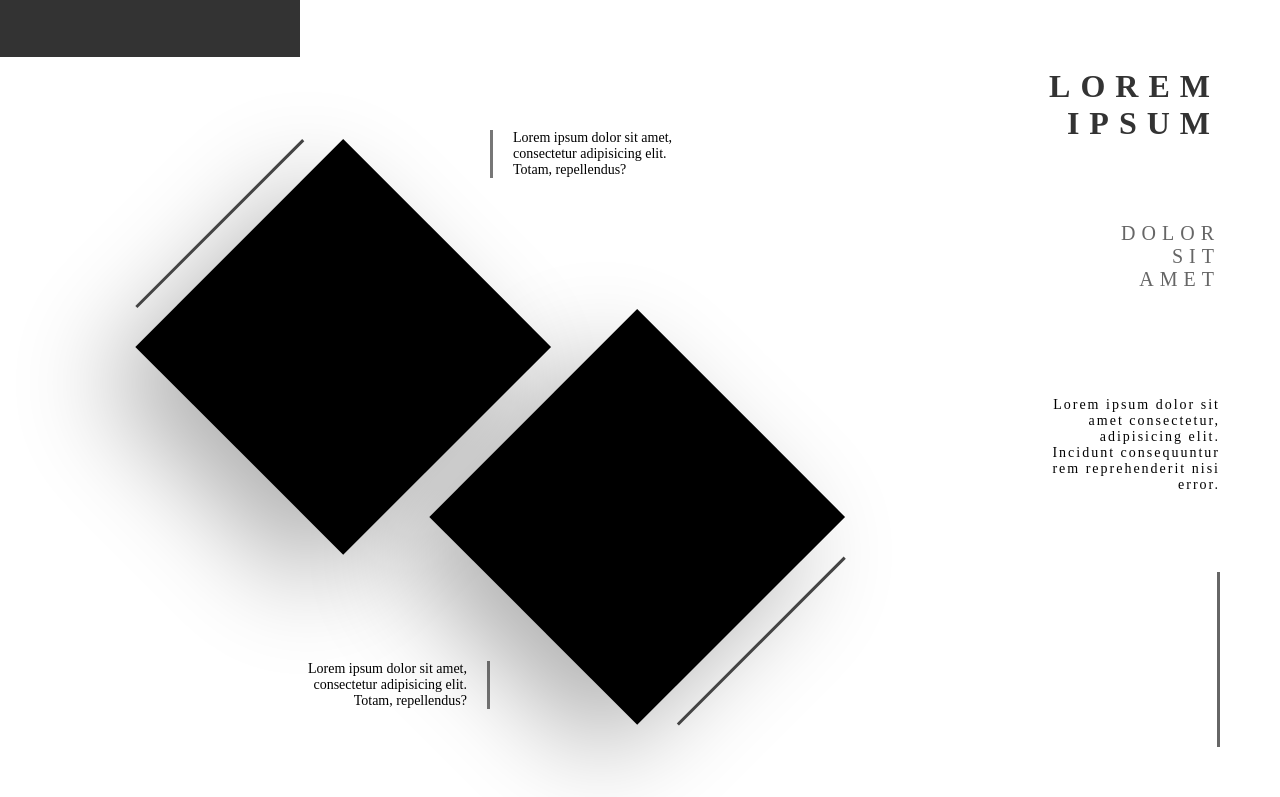
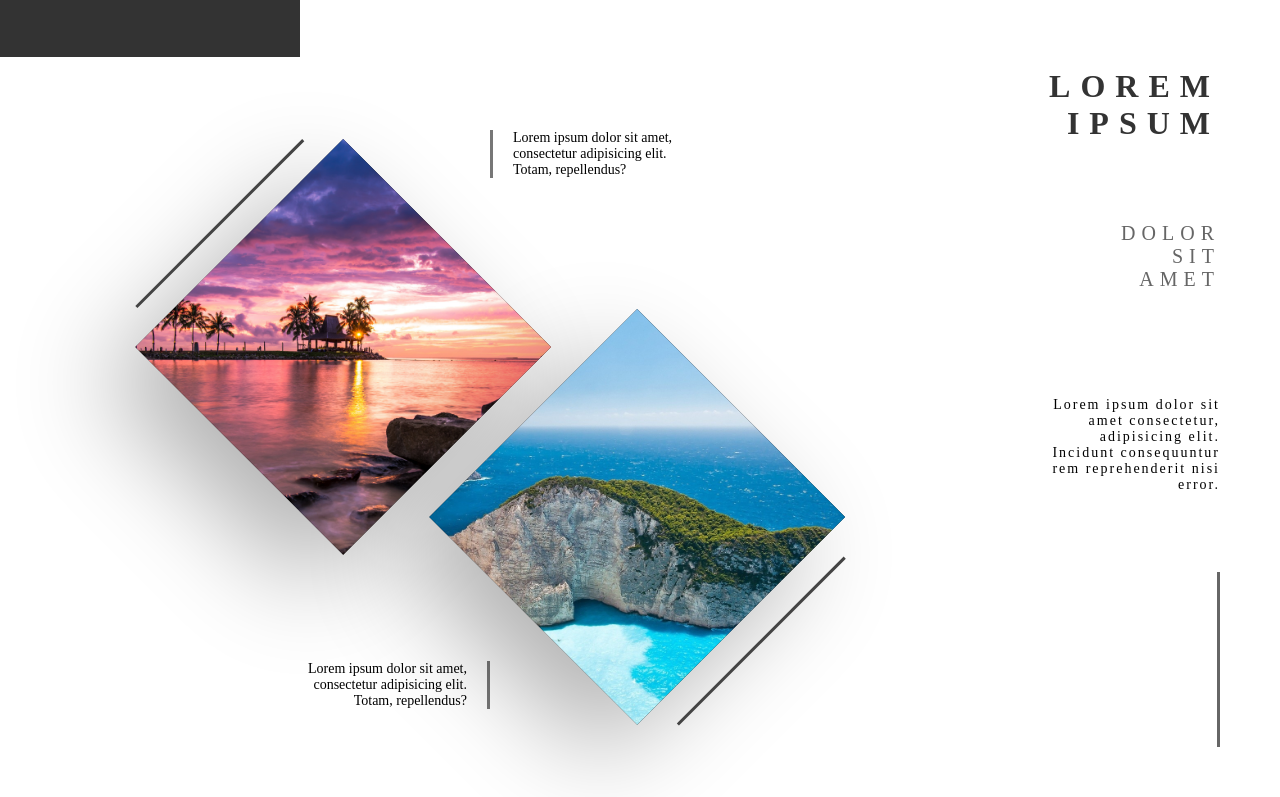
Before and after one commit to eyesmaybeyes/site-template, a plain HTML site: page index.html in a window 1280 px wide. Shown: the part 2403-3200 px from the top of the page. Drawn offline with Linux system fonts and the light colour scheme; the site is published under a folder, as on GitHub Pages, so addresses that start at the root find nothing.

Commit message:
fixed images

```diff
--- a/assets/styles/block-four.css
+++ b/assets/styles/block-four.css
@@ -62,7 +62,7 @@
 .square__bg {
     height: 150%;
     width: 150%;
-    background-image: url("/assets/images/plyazh-zakat-more.jpg");
+    background-image: url("../images/plyazh-zakat-more.jpg");
     background-position: center;
     background-size: cover;
     transform: rotate(calc(var(--deg) * -1));
@@ -75,7 +75,7 @@
     overflow: hidden;
 }
 .square__bg_beach {
-    background-image: url("/assets/images/look.jpg");
+    background-image: url("../images/look.jpg");
 }
 .four-left__text {
     font-size: 14px;
```
